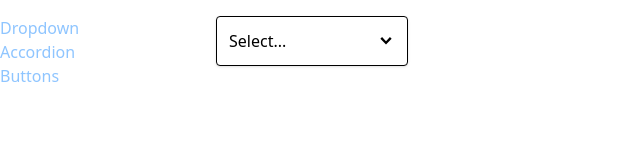
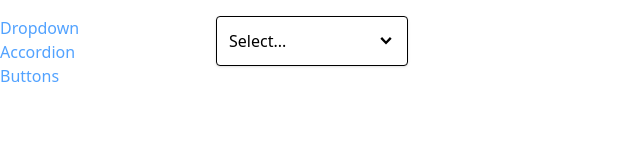
Before and after one commit to Alejandro-Munoz/reusable-components, a React (Vite) app: page / in a window 1280 px wide. Shown: the top 160 px of the page, without its empty margins (0-640 px from the left). Built offline with nearby package versions, Linux system fonts and the light colour scheme.

Commit message:
text-blue-400

```diff
--- a/src/components/Link.js
+++ b/src/components/Link.js
@@ -4,7 +4,7 @@ import useNavigation from '../hooks/useNavigation';
 export default function Link({ to, children }) {
   const { navigate } = useNavigation();
 
-  const classes = classNames('text-blue-300')
+  const classes = classNames('text-blue-400')
 
   const handleClick = (e) => {
     if (e.metaKey || e.ctrlKey) {
```
